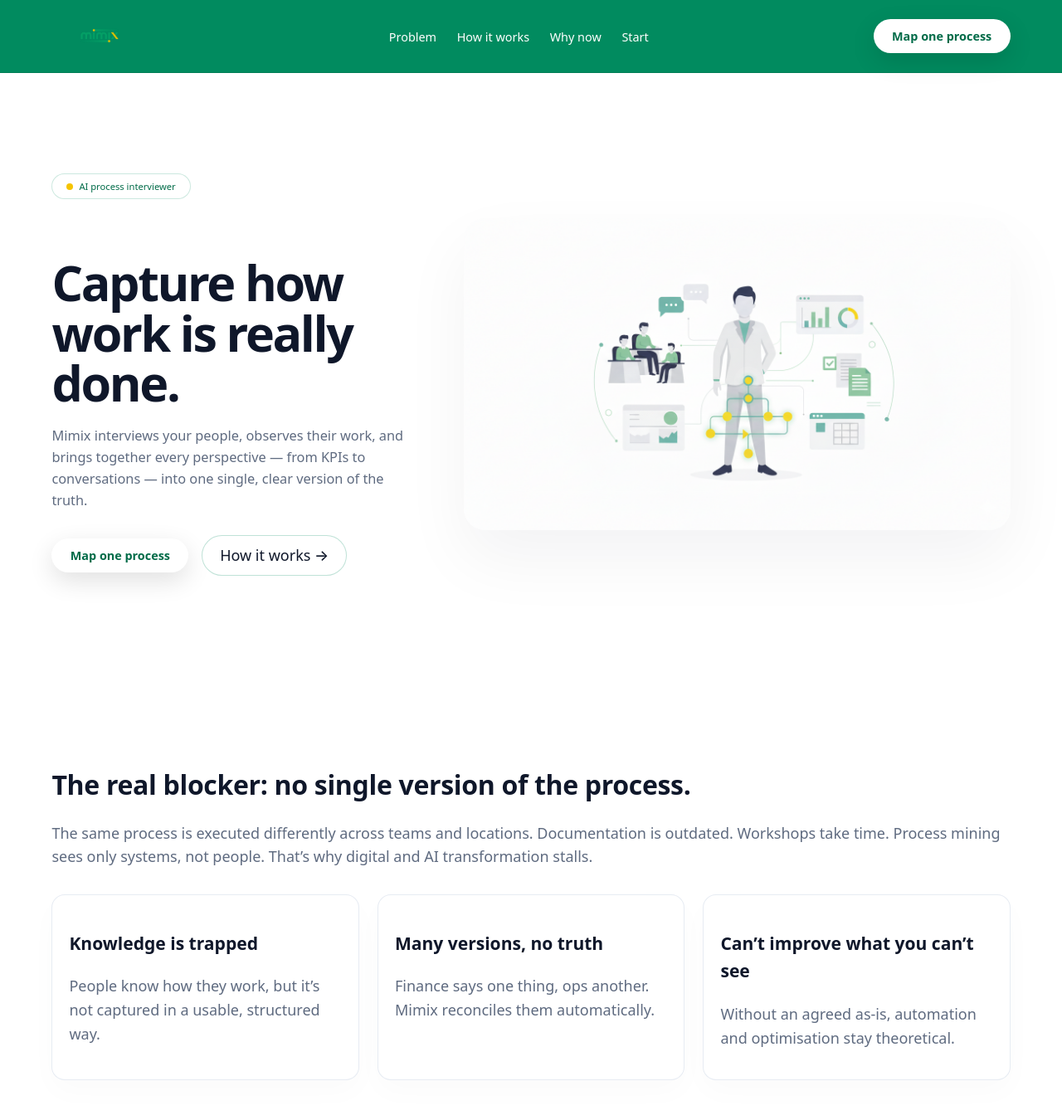
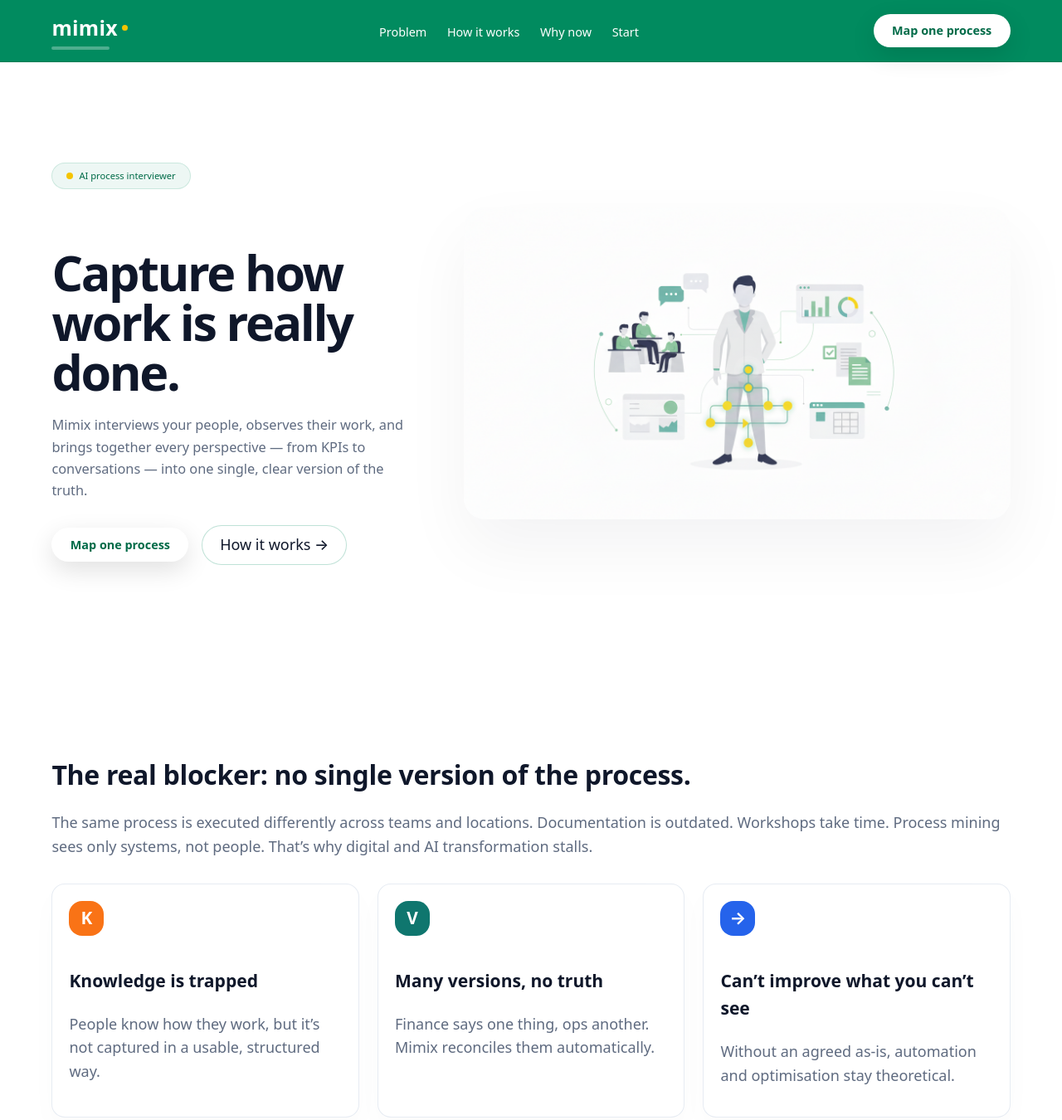
Before and after one commit to davidamir85/mimix-site, a plain HTML site: page index.html in a window 1280 px wide. Shown: the top 1350 px of the page at 83% size. Drawn offline with Linux system fonts and the light colour scheme.

Commit message:
Add files via upload

```diff
--- a/index.html
+++ b/index.html
@@ -7,14 +7,14 @@
   <meta name="description" content="Mimix uses AI to interview your people, align different versions of a process, and produce a single, actionable view. Start with one process." />
   <style>
     :root {
-      --green: #018b5f;          /* main brand green */
+      --green: #018b5f;
       --green-dark: #006b48;
       --green-soft: rgba(1,139,95,0.08);
-      --yellow: #f5c400;         /* highlight */
+      --yellow: #f5c400;
       --text: #0f172a;
       --muted: #5f6b80;
       --border: #e2e8f0;
-      --max: 1200px;             /* a bit wider */
+      --max: 1200px;
       --radius: 16px;
     }
 
@@ -26,14 +26,14 @@
       background: #ffffff;
       color: var(--text);
       line-height: 1.6;
-      font-size: 18px;            /* <<< bigger base */
+      font-size: 18px;
     }
 
     /* HEADER */
     header {
       position: sticky;
       top: 0;
-      background: var(--green);   /* <<< solid green */
+      background: var(--green);
       backdrop-filter: blur(14px);
       border-bottom: 1px solid rgba(0,0,0,0.1);
       z-index: 10;
@@ -46,18 +46,38 @@
       justify-content: space-between;
       gap: 1.1rem;
       padding: 0.65rem 1.4rem;
-      min-height: 74px;           /* taller */
+      min-height: 74px;
     }
-    .logo {
+    /* text logo instead of image */
+    .brand {
       display: flex;
+      flex-direction: column;
+      gap: 0.2rem;
+    }
+    .brand-name {
+      font-weight: 800;
+      color: #fff;
+      letter-spacing: 0.01em;
+      font-size: 1.55rem;
+      display: inline-flex;
       align-items: center;
-      gap: .6rem;
+      gap: 0.35rem;
     }
-    .logo-img {
-      height: 66px;               /* <<< MUCH bigger logo */
-      width: auto;
-      display: block;
+    .brand-name::after {
+      content: "";
+      width: 7px;
+      height: 7px;
+      background: var(--yellow);
+      border-radius: 999px;
+      display: inline-block;
     }
+    .brand-bar {
+      width: 70px;
+      height: 4px;
+      background: rgba(255,255,255,0.3);
+      border-radius: 999px;
+    }
+
     .nav-links a {
       color: #ffffff;
       text-decoration: none;
@@ -91,17 +111,17 @@
       margin: 0 auto;
       padding: 4.3rem 1.4rem 4.3rem;
       display: grid;
-      grid-template-columns: 0.8fr 1.2fr;  /* image gets more space */
+      grid-template-columns: 0.8fr 1.2fr;
       gap: 3.6rem;
       align-items: center;
-      min-height: calc(100vh - 74px);      /* fill screen minus header */
+      min-height: calc(100vh - 74px);
     }
     .badge {
       display: inline-flex;
       align-items: center;
       gap: .45rem;
-      background: rgba(255,255,255,0.4);
-      border: 1px solid rgba(1,139,95,0.2);
+      background: rgba(1,139,95,0.07);
+      border: 1px solid rgba(1,139,95,0.15);
       color: var(--green-dark);
       border-radius: 999px;
       padding: 0.35rem 1.05rem;
@@ -118,7 +138,7 @@
       display: inline-block;
     }
     h1 {
-      font-size: clamp(3rem, 5vw, 3.7rem); /* <<< bigger hero text */
+      font-size: clamp(3rem, 5vw, 3.7rem);
       line-height: 1.02;
       letter-spacing: -0.04em;
       margin-bottom: 1.3rem;
@@ -152,7 +172,7 @@
       justify-content: flex-end;
     }
     .hero-illustration {
-      max-width: 700px;       /* <<< BIGGER image */
+      max-width: 700px;
       width: 100%;
       height: auto;
       border-radius: 26px;
@@ -171,6 +191,7 @@
       letter-spacing: -0.01em;
     }
     .muted { color: var(--muted); }
+
     .grid-3 {
       display: grid;
       grid-template-columns: repeat(auto-fit, minmax(250px, 1fr));
@@ -184,7 +205,27 @@
       border-radius: 16px;
       padding: 1.25rem 1.25rem 1.1rem;
       box-shadow: 0 14px 35px rgba(15,23,42,0.02);
+      position: relative;
+      overflow: hidden;
     }
+
+    /* Colored icons for cards */
+    .card-icon {
+      width: 42px;
+      height: 42px;
+      border-radius: 16px;
+      display: inline-flex;
+      align-items: center;
+      justify-content: center;
+      margin-bottom: 1rem;
+      font-size: 1.3rem;
+      color: #fff;
+      font-weight: 700;
+    }
+    /* specific colors */
+    .icon-knowledge { background: #f97316; }    /* orange */
+    .icon-versions { background: #0f766e; }     /* green-teal */
+    .icon-improve  { background: #2563eb; }     /* blue */
 
     footer {
       max-width: var(--max);
@@ -211,8 +252,8 @@
         max-width: 100%;
       }
       .nav-links { display: none; }
-      .logo-img { height: 58px; }
-      body { font-size: 16px; } /* small safety */
+      body { font-size: 16px; }
+      .brand-name { font-size: 1.35rem; }
     }
   </style>
 </head>
@@ -220,8 +261,9 @@
 
   <header>
     <div class="nav">
-      <div class="logo">
-        <img src="WebsiteLogo.png" alt="Mimix" class="logo-img">
+      <div class="brand">
+        <span class="brand-name">mimix</span>
+        <span class="brand-bar"></span>
       </div>
       <div class="nav-links">
         <a href="#problem">Problem</a>
@@ -265,14 +307,17 @@
       </p>
       <div class="grid-3">
         <div class="card">
+          <div class="card-icon icon-knowledge">K</div>
           <h3>Knowledge is trapped</h3>
           <p class="muted">People know how they work, but it’s not captured in a usable, structured way.</p>
         </div>
         <div class="card">
+          <div class="card-icon icon-versions">V</div>
           <h3>Many versions, no truth</h3>
           <p class="muted">Finance says one thing, ops another. Mimix reconciles them automatically.</p>
         </div>
         <div class="card">
+          <div class="card-icon icon-improve">→</div>
           <h3>Can’t improve what you can’t see</h3>
           <p class="muted">Without an agreed as-is, automation and optimisation stay theoretical.</p>
         </div>
```
